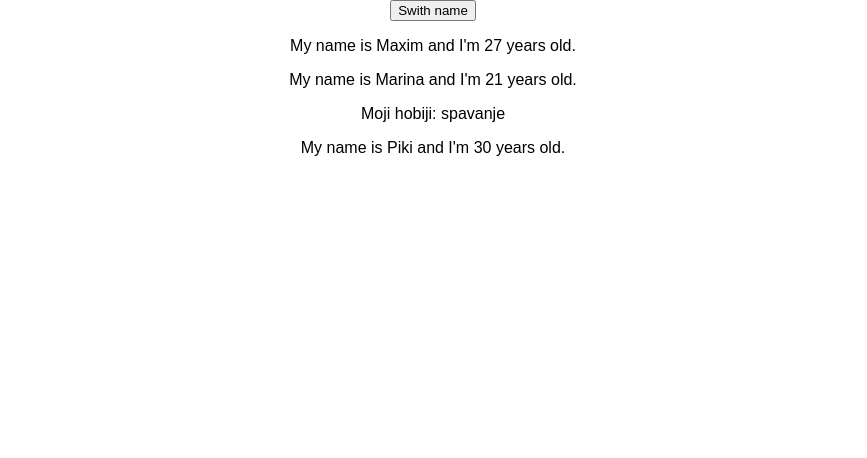
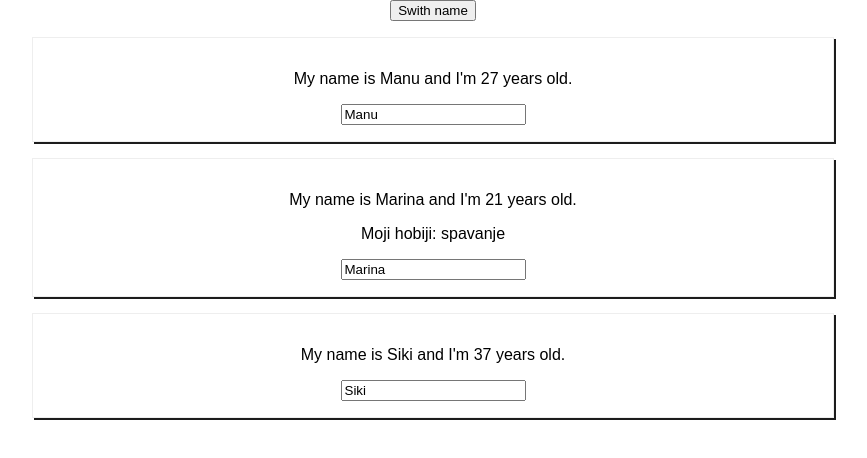
Before and after one commit to NemanjaKusljic/React-complete-guide, a React (Create React App) app: page / in a window 1280 px wide. Both pictures are taken after a click on the button "Swith name". Shown: the top 458 px of the page, without its empty margins (207-1074 px from the left). Built offline with nearby package versions, Linux system fonts and the light colour scheme.

Commit message:
Rendering content conditionally

```diff
--- a/src/App.js
+++ b/src/App.js
@@ -8,7 +8,8 @@ class App extends Component {
       {name:'Manu', age: 27 },
       {name:'Marina', age: 21 },
       {name:'Siki', age: 37 }
-    ]
+    ],
+    showPersons: false
   }
 
   switchNameHandler = (newName) => {
@@ -18,23 +19,54 @@ class App extends Component {
         {name:'Marina', age: 21 },
         {name:'Piki', age: 30 }
       ]
+
     })
   }
 
+  nameChangeHandler = (event) => {
+    this.setState( {
+      persons: [
+        {name:'Tramp', age: 27 },
+        {name:event.target.value, age: 21 },
+        {name:'Piki', age: 30 }
+      ]
+    })
+  }
+
+  togglePersonsHandler = () => {
+    const doesShow = this.state.showPersons;
+    this.setState({
+      showPersons: !doesShow });
+  }
+
+
+
   render() {
-    return (
-      <div className="App">
-        <button onClick={() => this.switchNameHandler('Maxim')}>Swith name</button>
+
+    let persons = null;
+
+    if (this.state.showPersons) {
+      persons = (
+        <div>
           <Person
             name={this.state.persons[0].name}
             age={this.state.persons[0].age}/>
           <Person
             name={this.state.persons[1].name}
             age={this.state.persons[1].age}
+            change={this.nameChangeHandler}
             click ={this.switchNameHandler.bind(this, 'Petar')} /*added property click that references to method*/>Moji hobiji: spavanje</Person>
           <Person
             name={this.state.persons[2].name}
             age={this.state.persons[2].age}/>
+          </div>
+      )
+    };
+
+    return (
+      <div className="App">
+        <button onClick={this.togglePersonsHandler}>Swith name</button>
+        {persons}
       </div>
     );
   }
--- /dev/null
+++ b/src/Person/Person.css
@@ -0,0 +1,8 @@
+.Person {
+    width: 60%;
+    margin:16px auto;
+    border: 1px solid #eee;
+    padding:16px;
+    text-align: center;
+    box-shadow: 2px 2px 0px #1c1c1c;
+}
--- a/src/Person/Person.js
+++ b/src/Person/Person.js
@@ -1,10 +1,12 @@
 import React from 'react';
+import './Person.css';
 
 const person = (props) => { //when using class based components we put this.props.
     return (
-        <div>
+        <div className="Person">
             <p onClick={props.click}>My name is {props.name} and I'm {props.age} years old.</p>
             <p>{props.children}</p>
+            <input type="text" onChange={props.change} value={props.name}></input>
         </div>
     )
 };
```
Lines whose indentation alone changed are shown as unchanged.
